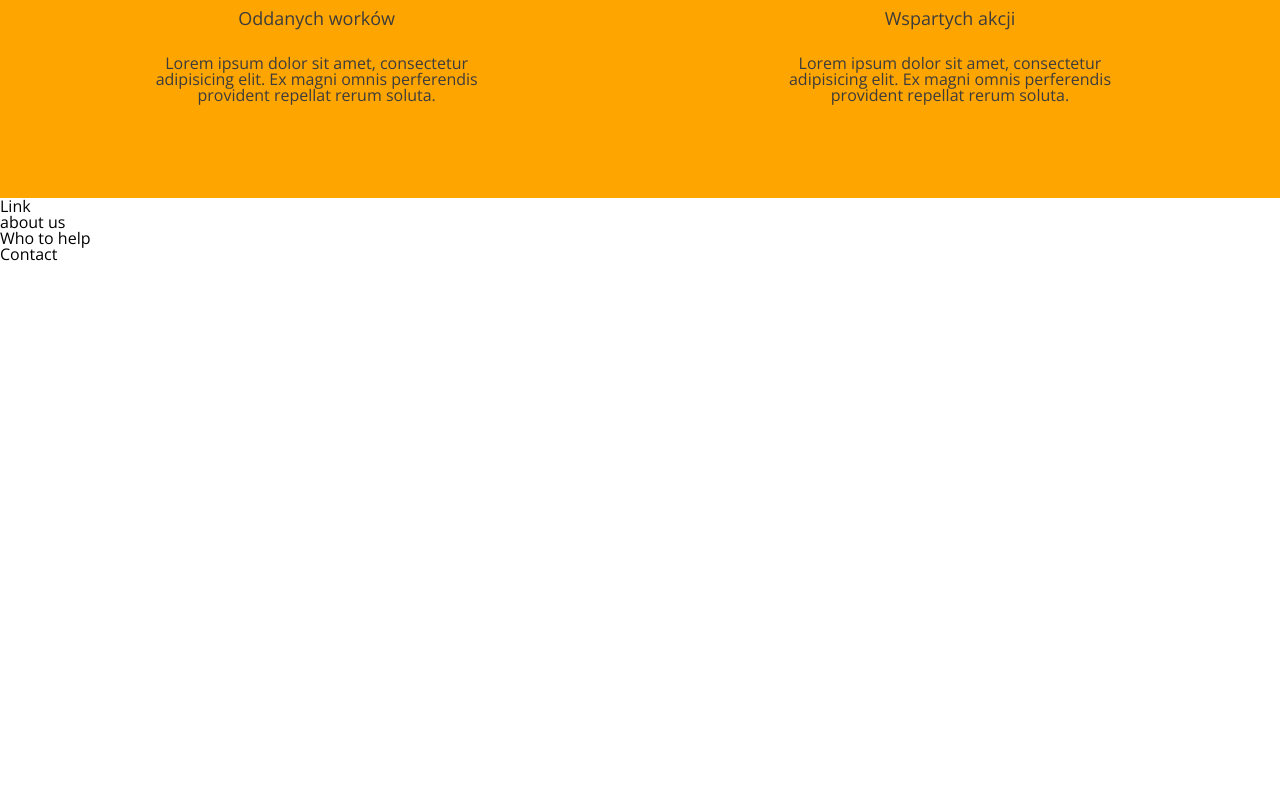
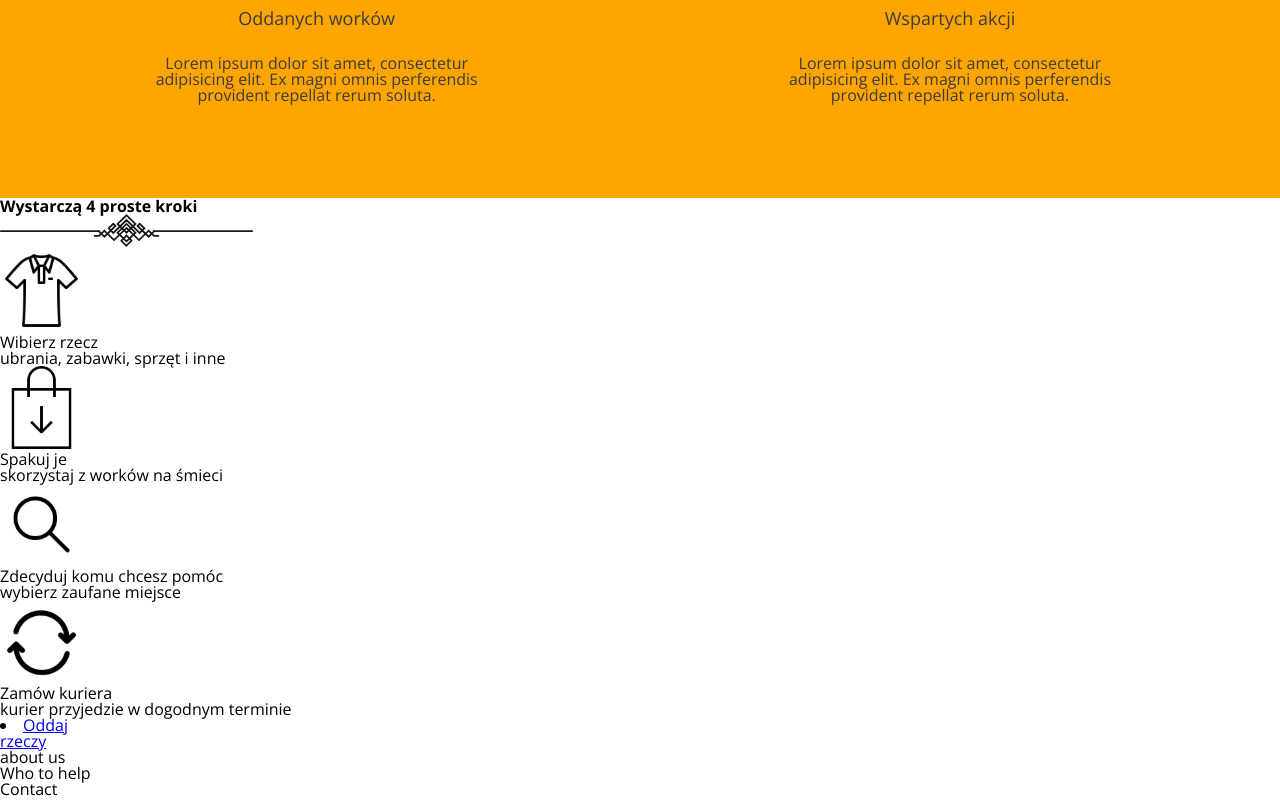
Before and after one commit to Duckjaniels/Giveaway_website, a React (Create React App) app: page / in a window 1280 px wide. Shown: the part 986-1786 px from the top of the page. Before the commit the page ends 1251 px from the top, so only its background shows below. Built offline with nearby package versions, Linux system fonts and the light colour scheme.

Commit message:
Home Easy Steps section structure

```diff
--- a/src/components/HomeEasySteps.js
+++ b/src/components/HomeEasySteps.js
@@ -1,8 +1,44 @@
 import React from 'react';
+import "../scss/Home/HomeEasySteps.scss"
+import Decoration from "../assets/Decoration.svg";
+import Tshirt from "../assets/Icon-1.svg";
+import Bag from "../assets/Icon-2.svg"
+import Scope from "../assets/Icon-3.svg"
+import Circle from "../assets/Icon-4.svg"
+import {Link} from "react-router-dom";
 
 
 
 const HomeEasySteps = () => (
-    <div>Link</div>
+    <div className="columns_section-third">
+        <div className="easy_title"><h1> Wystarczą 4 proste kroki</h1>
+            <div className="easy_decoration-image"> <img src ={Decoration} alt="decoration"/></div>
+        </div>
+        <div className="easy_content">
+            <div className="easy_content-first">
+                <img src={Tshirt} alt="tshirt"/>
+                <p>Wibierz rzecz</p>
+                <span>ubrania, zabawki, sprzęt i inne</span>
+            </div>
+            <div className="easy_content-second">
+                <img src={Bag} alt="bag"/>
+                <p>Spakuj je</p>
+                <span>skorzystaj z worków na śmieci</span>
+            </div>
+            <div className="easy_content-third">
+                <img src={Scope} alt="scope"/>
+                <p>Zdecyduj komu chcesz pomóc</p>
+                <span>wybierz zaufane miejsce</span>
+            </div>
+            <div className="easy_content-fourth">
+                <img src={Circle} alt="circle"/>
+                <p>Zamów kuriera</p>
+                <span>kurier przyjedzie w dogodnym terminie</span>
+            </div>
+        </div>
+        <div className="easy_button">
+        <li className="header_task-give"> <Link to={"/Login"}>Oddaj<br/>rzeczy </Link></li>
+        </div>
+    </div>
 );
 export {HomeEasySteps}
```
Also changed, not shown: src/scss/Home/HomeEasySteps.scss (added).
